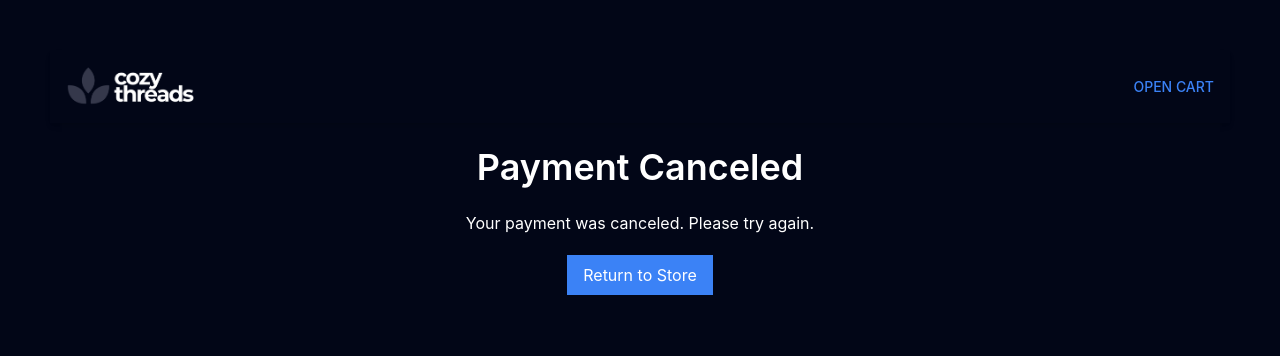
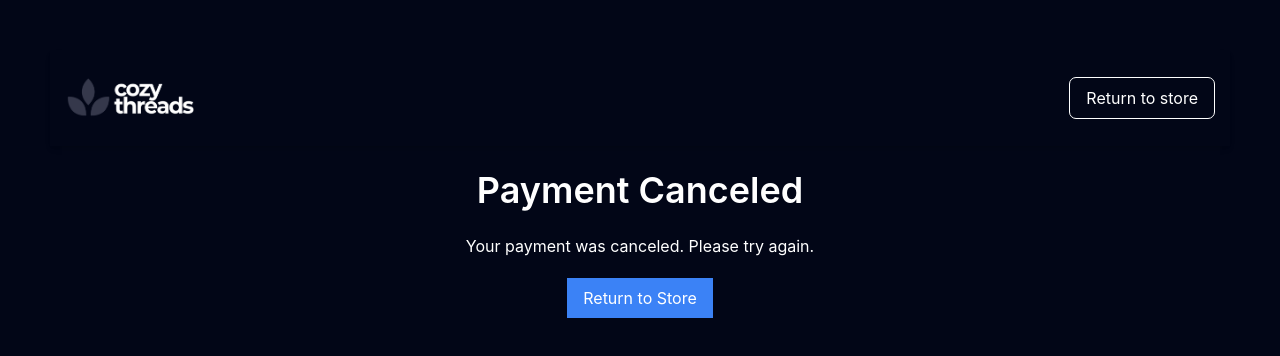
Before and after one commit to LandonOsteen/cozy-threads, a React (Create React App) app: page /cancel in a window 1280 px wide. Shown: the top 356 px of the page. Built offline with nearby package versions, Linux system fonts and the light colour scheme.

Commit message:
fixed return to store functionality

```diff
--- a/src/components/Cancel.js
+++ b/src/components/Cancel.js
@@ -1,10 +1,10 @@
 import React from 'react';
-import Header from './Header';
+import HeaderNoCart from './HeaderNoCart';
 
 const Cancel = () => {
   return (
     <div className="container mx-auto">
-      <Header />
+      <HeaderNoCart />
       <div className="text-center">
         <h1 className="text-4xl font-semibold text-center my-6">
           Payment Canceled
--- /dev/null
+++ b/src/components/HeaderNoCart.js
@@ -0,0 +1,20 @@
+import React from 'react';
+import { Link } from 'react-router-dom';
+
+const HeaderNoCart = ({ openCart }) => {
+  return (
+    <header className="flex justify-between items-center p-4 bg-slate-950 shadow-md">
+      <Link to="/">
+        <img src="logo.png" alt="Cozy Threads Logo" className="w-32" />
+      </Link>
+      <button
+        onClick={() => (window.location.href = '/')}
+        className="bg-none outline outline-1 text-white px-4 py-2 rounded-md my-3"
+      >
+        Return to store
+      </button>
+    </header>
+  );
+};
+
+export default HeaderNoCart;
--- a/src/components/Success.js
+++ b/src/components/Success.js
@@ -1,6 +1,6 @@
 import React, { useEffect, useState } from 'react';
 import { useLocation } from 'react-router-dom';
-import Header from './Header';
+import HeaderNoCart from './HeaderNoCart';
 
 const Success = () => {
   const location = useLocation();
@@ -44,7 +44,7 @@ const Success = () => {
 
   return (
     <div className="container mx-auto">
-      <Header />
+      <HeaderNoCart />
       <h1 className="text-4xl text-center my-8 font-semibold">
         Payment Successful
       </h1>
```
